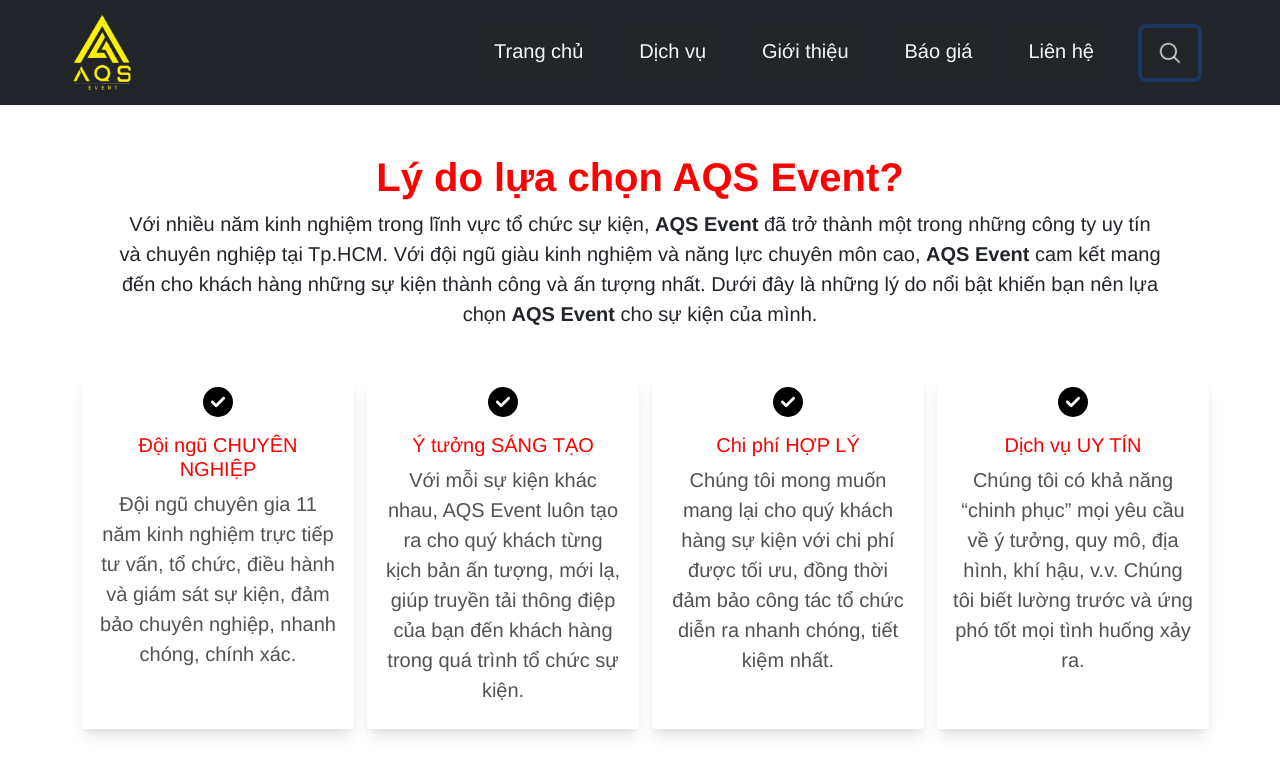
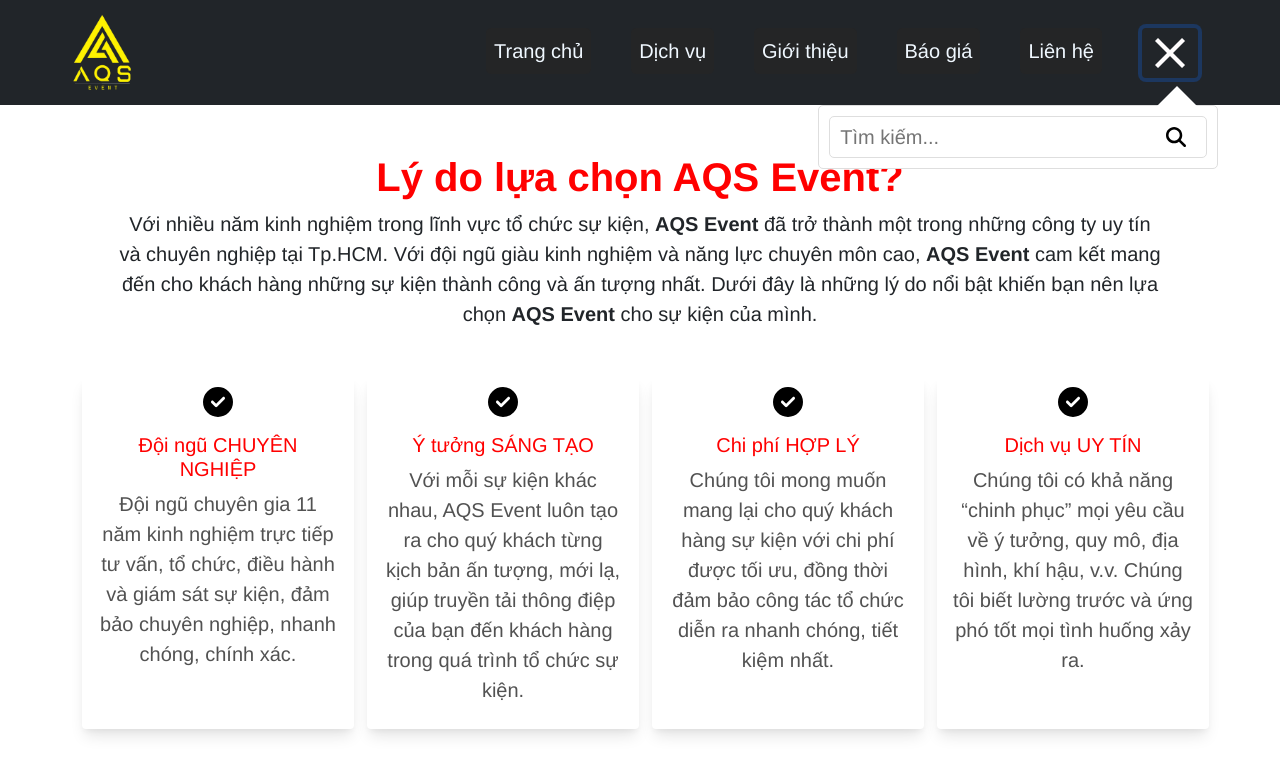
Before and after one commit to TranThiHongSim/do-an-web, a plain HTML site: page html/service.html in a window 1280 px wide. Both pictures are taken after a click on the button 1170 px from the left and 52 px from the top of the page. Shown: the top 767 px of the page. Drawn offline with Linux system fonts and the light colour scheme.

Commit message:
thanh search ver 1

```diff
--- a/css/stylesheet.css
+++ b/css/stylesheet.css
@@ -315,12 +315,17 @@
 
 .search-bar{
   background-color: #242526;
-  display: none;
+  /* display: none; */
   position: absolute;
   top: 100%;
   right: 1%;
   z-index: 1;
   width: 400px;
+  /* height: 100px; */
+  padding: 10px;
+  background-color: #ffffff;
+  border: 1px solid #dedede;
+  border-radius: 5px;
 }
 
 .service-info{
@@ -440,3 +445,80 @@
   .testimonial-item {
     transition-delay: 0.2s; /* Thêm độ trễ cho hiệu ứng rõ dần */
 }
+
+/* @keyframes slideDown {
+  0% {
+    transform: translateY(-10px);
+    opacity: 0;
+  }
+  100% {
+    transform: translateY(0);
+    opacity: 1;
+  }
+} */
+
+#btn-search{
+  position: relative;
+}
+
+.search-bar {
+  display: none;
+  animation: slideDown 0.5s ease-out;
+}
+
+
+.search-bar.show {
+  display: block;
+
+}
+
+/* #btn-search::after {
+  content: "";
+  position: absolute;
+  bottom: -30px;
+  /* left: 50%;
+  transform: translateX(-50%);
+  width: 0;
+  height: 0;
+  border-left: 20px solid transparent;
+  border-right: 20px solid transparent;
+  border-bottom: 20px solid rgb(255, 255, 255);
+} */
+
+.search-container {
+  display: flex;
+  align-items: center;
+  border: 1px solid #dedede;
+  border-radius: 5px;
+  padding: 0px 10px;
+}
+
+.search-textfield {
+  flex-grow: 1;
+  border: none;
+  outline: none;
+}
+.search-button {
+  background-image: url('../img/magnifying-glass-solid.svg');
+  background-repeat: no-repeat;
+  background-position: center;
+  background-size: 20px 20px;
+  border: none;
+  width: 40px;
+  height: 40px;
+  background-color: #ffffff;
+}
+
+.search-bar::before {
+  content: "";
+  position: absolute;
+  top: -20px;
+  left: 90%;
+  transform: translateX(-20px);
+  width: 0;
+  height: 0;
+  border-left: 20px solid transparent;
+  border-right: 20px solid transparent;
+  border-bottom: 20px solid rgb(255, 255, 255);
+  animation: slideDown 0.5s ease-out;
+}
--- a/html/header.html
+++ b/html/header.html
@@ -31,10 +31,13 @@
                         <a class="nav-link " href="./lienhe.html">Liên hệ</a>
                     </li>
                 </ul>
-                <button class="my-item btn" type="button" style="background-color: transparent;" id="btn-search"><img src="../img/icon/search.png" alt="search-icon" width="30px" ></button>
+
+                <button class="my-item btn" type="button" style="background-color: transparent;" id="btn-search" onclick="showSearchBar()"><img src="../img/icon/search.png" alt="search-icon" width="30px" ></button>
                 <div class="search-bar">
-                    <div class=>
-                        <input class="form-control" type="text" placeholder="Tìm kiếm..." >
+                    <div class="d-flex search-container">
+                        <input class="search-textfield" type="text" placeholder="Tìm kiếm...">
+                        <button class="search-button"></button>
+                        <!-- <img src="../img/magnifying-glass-solid.svg" alt="magnifying-glass-solid" srcset="" width="20px" style="margin-right: 5px"> -->
                     </div>
                 </div>
             </div>
--- a/html/service.html
+++ b/html/service.html
@@ -201,7 +201,7 @@
             </div>
             <div class="back">
                 <h3>TỔ CHỨC LỄ KHAI TRƯƠNG</h3>
-                <p><a class="service-item" href="../html/chi-tiet-dich-vu-khai-truong.html">Lễ khai trương</a>, khánh
+                <p><a class="service-item" href="../html/le-khai-truong.html">Lễ khai trương</a>, khánh
                     thành là một sự kiện trọng đại, bởi vì đây là dịp để doanh nghiệp giới thiệu cửa hàng, địa điểm kinh
                     doanh, sản phẩm và dịch vụ tới mọi người.</p>
             </div>
--- a/js/main.js
+++ b/js/main.js
@@ -1,57 +1,62 @@
-$(document).ready(function() {
+$(document).ready(function () {
     pushHeader()
-    function pushHeader(){
+    function pushHeader() {
         $.ajax({
             url: 'header.html',
             dataType: 'html',
-            success: function(data) {
+            success: function (data) {
                 $('.header-wrapped').html(data);
             },
-            error: function() {
+            error: function () {
             }
         });
     }
 
     pushFooter()
-    function pushFooter(){
+    function pushFooter() {
         $.ajax({
             url: 'footer.html',
             dataType: 'html',
-            success: function(data) {
+            success: function (data) {
                 $('.site-footer').html(data);
             },
-            error: function() {
+            error: function () {
             }
         });
     }
 
+    // $('#btn-search').click(function () {
+    //     // $('.search-bar').toggleClass('show');
+    //     console.log('click');
+    // });
+
     tinhTongTien();
 
-    $('#backDrop').change(function(){
+    $('#backDrop').change(function () {
         thanhTien('backDrop', 'tienBackDrop', 'giaBackDrop');
     });
 
-    $('#hoaTuoi').change(function(){
+    $('#hoaTuoi').change(function () {
         thanhTien('hoaTuoi', 'tienHoaTuoi', 'giaHoaTuoi');
     });
 
-    $('#amThanhAnhSang').change(function(){
+    $('#amThanhAnhSang').change(function () {
         thanhTien('amThanhAnhSang', 'tienAmThanhAnhSang', 'giaAmThanhAnhSang');
     });
 
-    $('#mc').change(function(){
+    $('#mc').change(function () {
         thanhTien('mc', 'tienMC', 'giaMC');
     });
 
-    $('#khachMoi').change(function(){
+    $('#khachMoi').change(function () {
         thanhTien('khachMoi', 'tienKhachMoi', 'giaKhachMoi');
     });
 
-    $('#amNhac').change(function(){
+    $('#amNhac').change(function () {
         thanhTien('amNhac', 'tienAmNhac', 'giaAmNhac');
     });
 
-    $('#nuocUong').change(function(){
+    $('#nuocUong').change(function () {
         thanhTien('nuocUong', 'tienNuocUong', 'giaNuocUong');
     });
 
@@ -67,7 +72,7 @@
     }
 
 
-    function tinhTongTien(){
+    function tinhTongTien() {
         var tongTien = 0;
         var tienBackDrop = $('#tienBackDrop').html().split(' ')[0].split('.').join('');
         var tienHoaTuoi = $('#tienHoaTuoi').html().split(' ')[0].split('.').join('');
@@ -83,11 +88,11 @@
         tinhTienCoc();
     }
 
-    $('#tienCoc').change(function(){
+    $('#tienCoc').change(function () {
         tinhTienCoc();
     });
 
-    function tinhTienCoc(){
+    function tinhTienCoc() {
         var tongTien = parseInt($('#tongTien').html().split(' ')[0].split('.').join(''));
         var tienCoc = tongTien * $('#tienCoc').val() / 100;
         $('#tienCanThanhToan').html(formatCurrency(tienCoc) + " VND");
@@ -99,11 +104,11 @@
     }
 
     var hoTen = $('#hoTen')
-    // hoTen.blur(checkHoTen);
+    hoTen.blur(checkHoTen);
 
-    function checkHoTen(){
+    function checkHoTen() {
         hoTenValue = hoTen.val();
-        if(hoTenValue == ""){
+        if (hoTenValue == "") {
             $('#tbHoTen').html('*Vui lòng nhập họ tên');
             return false;
         }
@@ -111,11 +116,11 @@
     }
 
     var email = $('#email')
-    // email.blur(checkEmail);
+    email.blur(checkEmail);
 
-    function checkEmail(){
+    function checkEmail() {
         emailValue = email.val();
-        if(emailValue == ""){
+        if (emailValue == "") {
             $('#tbEmail').html('*Vui lòng nhập email');
             return false;
         }
@@ -123,11 +128,11 @@
     }
 
     var sdt = $('#sdt')
-    // sdt.blur(checkSDT);
+    sdt.blur(checkSDT);
 
-    function checkSDT(){
+    function checkSDT() {
         sdtValue = sdt.val();
-        if(sdtValue == ""){
+        if (sdtValue == "") {
             $('#tbSDT').html('*Vui lòng nhập số điện thoại');
             return false;
         }
@@ -135,11 +140,11 @@
     }
 
     var diaChi = $('#tenCT')
-    // diaChi.blur(checkDiaChi);
+    diaChi.blur(checkDiaChi);
 
-    function checkDiaChi(){
+    function checkDiaChi() {
         diaChiValue = diaChi.val();
-        if(diaChiValue == ""){
+        if (diaChiValue == "") {
             $('#tbTenCT').html('*Vui lòng nhập tên công ty');
             return false;
         }
@@ -147,42 +152,69 @@
     }
 
     var date = $('#date')
-    // date.blur(checkDate);
+    date.blur(checkDate);
 
-    function checkDate(){
+    function checkDate() {
         var date = $('#date').val();
-        if(date == ""){
+        if (date == "") {
             $('#tbDate').html('*Vui lòng chọn ngày');
             return false;
         }
         return true;
     }
 
-    // $('#btnSubmit').click(function (e) {
-    //     if(checkHoTen() && checkEmail() && checkSDT() && checkDiaChi()){
-    //         alert('Đặt lịch thành công');
-    //         return true;
-    //     }
-    //     alert('Vui lòng nhập đủ thông tin.');
-    //     return false;
+    $('#btnSubmit').click(function (e) {
+        if (checkHoTen() && checkEmail() && checkSDT() && checkDiaChi()) {
+            alert('Đặt lịch thành công');
+            return true;
+        }
+        alert('Vui lòng nhập đủ thông tin.');
+        return false;
 
-    // });
+    });
 
-
-})
-
-document.addEventListener("DOMContentLoaded", function () {
-    var testimonials = document.querySelectorAll(".testimonial-item");
+    var testimonials = $(".testimonial-item");
 
     // Lặp qua từng cột
-    testimonials.forEach(function (testimonial, index) {
+    testimonials.each(function (index, testimonial) {
         // Đặt thời gian hiển thị cho từng cột
         var delay = index * 1000; // Mỗi cột sẽ xuất hiện sau 1 giây
 
         // Tạo hiệu ứng xuất hiện lần lượt
         setTimeout(function () {
-            testimonial.style.opacity = "1";
-            testimonial.style.transform = "translateY(0)";
+            $(testimonial).css({
+                opacity: "1",
+                transform: "translateY(0)"
+            });
         }, delay);
     });
-});
+})
+
+// document.addEventListener("DOMContentLoaded", function () {
+//     var testimonials = document.querySelectorAll(".testimonial-item");
+
+//     // Lặp qua từng cột
+//     testimonials.forEach(function (testimonial, index) {
+//         // Đặt thời gian hiển thị cho từng cột
+//         var delay = index * 1000; // Mỗi cột sẽ xuất hiện sau 1 giây
+
+//         // Tạo hiệu ứng xuất hiện lần lượt
+//         setTimeout(function () {
+//             testimonial.style.opacity = "1";
+//             testimonial.style.transform = "translateY(0)";
+//         }, delay);
+//     });
+// });
+
+    function showSearchBar() {
+        $('.search-bar').toggleClass('show');
+        var imgElement = $('#btn-search img'); // replace with the selector for your img element
+
+    if ($('.search-bar').hasClass('show')) {
+        // If the search bar is shown, change the img src to 'x.png'
+        imgElement.attr('src', '../img/icon/close.png');
+    } else {
+        // If the search bar is hidden, change the img src back to 'magnifying-glass.png'
+        imgElement.attr('src', '../img/icon/search.png');
+    }
+    }
```
Also changed, not shown: img/icon/close.png (added), img/icon/close_FILL0_wght400_GRAD0_opsz24.svg (added), img/magnifying-glass-solid.svg (added).
